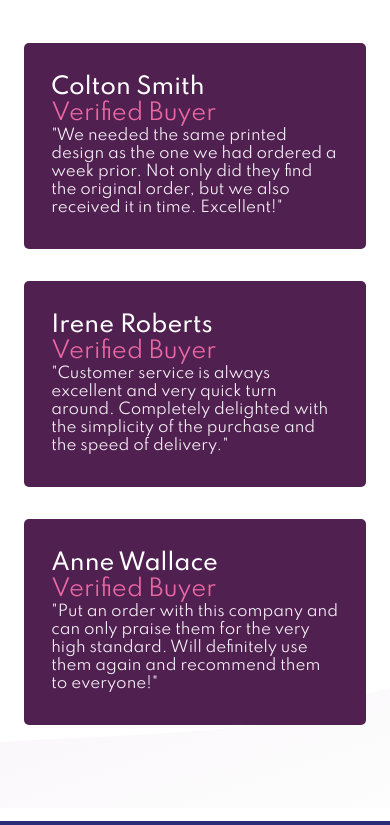
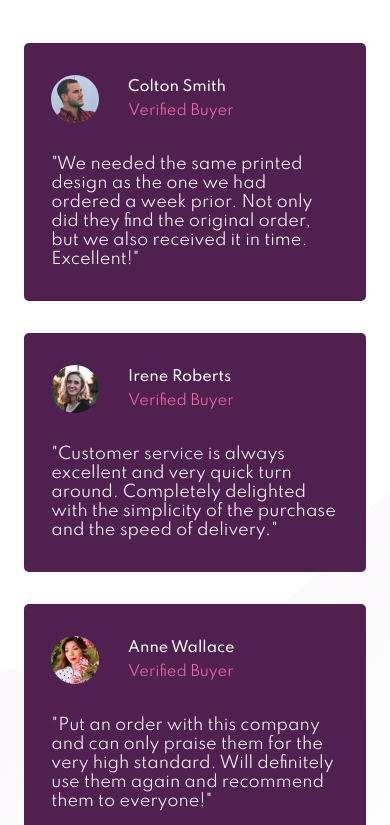
Before and after one commit to MatheusGSantos/social-proof-section, a plain HTML site: page index.html in a window 390 px wide. Shown: the part 510-1335 px from the top of the page. Drawn offline with Linux system fonts and the light colour scheme.

Commit message:
finish mobile design

```diff
--- a/index.html
+++ b/index.html
@@ -43,8 +43,8 @@
           <div class="presentation">
             <h1><strong>10,000+ of our users love our products.</strong></h1>
 
-            <h2>We only provide great products combined with excellent customer service.
-              See what our satisfied customers are saying about our services.</h2>
+            <p>We only provide great products combined with excellent customer service.
+              See what our satisfied customers are saying about our services.</p>
           </div>
 
           <div class="ratings">
@@ -80,25 +80,45 @@
 
         <div class="card-container">
           <div id="colton-card" class="card">
+            <div class="card-top">
+              <img src="./images/image-colton.jpg" alt="user-photo">
+              <div class="user-information">
                 <h2 class="user-name">Colton Smith</h2>
                 <h2 class="user-status">Verified Buyer</h2>
+              </div>
+            </div>
+
             <p class="testimonial">
               "We needed the same printed design as the one we had ordered a week prior.
               Not only did they find the original order, but we also received it in time.
               Excellent!"
             </p>
           </div>
+
           <div id="irene-card" class="card">
+            <div class="card-top">
+              <img src="./images/image-irene.jpg" alt="user-photo">
+              <div class="user-information">
                 <h2 class="user-name">Irene Roberts</h2>
                 <h2 class="user-status">Verified Buyer</h2>
+              </div>
+            </div>
+
             <p class="testimonial">
               "Customer service is always excellent and very quick turn around. Completely
               delighted with the simplicity of the purchase and the speed of delivery."
             </p>
           </div>
+
           <div id="anne-card" class="card">
+            <div class="card-top">
+              <img src="./images/image-anne.jpg" alt="user-photo">
+              <div class="user-information">
                 <h2 class="user-name">Anne Wallace</h2>
                 <h2 class="user-status">Verified Buyer</h2>
+              </div>
+            </div>
+
             <p class="testimonial">
               "Put an order with this company and can only praise them for the very high
               standard. Will definitely use them again and recommend them to everyone!"
--- a/styles/style.css
+++ b/styles/style.css
@@ -67,7 +67,7 @@ main {
   line-height: 1.9rem;
 }
 
-.presentation h2 {
+.presentation p {
   color: var(--dark-grayish-magenta);
   font-weight: 500;
   font-size: 14px;
@@ -111,6 +111,25 @@ main {
   margin-bottom: 2rem;
   border-radius: 5px;
   padding: 2rem 1.7rem;
+  display: flex;
+  flex-direction: column;
+}
+
+.card-top {
+  display: flex;
+  margin-bottom: 2rem;
+}
+
+.card-top img {
+  border-radius: 50%;
+  width: 3rem;
+  height: 3rem;
+  margin-right: 1.8rem;
+}
+
+.user-information h2 {
+  font-size: 0.9rem;
+  line-height: 1.5rem;
 }
 
 .card #anne-card {
@@ -129,6 +148,7 @@ main {
 
 .testimonial {
   color: var(--light-grayish-magenta);
+  font-size: 1rem;
 }
 
 #bottom-bg-img {
@@ -137,7 +157,7 @@ main {
   background-repeat: no-repeat;
   position: absolute;
   bottom: 0;
-  height: 10%;
+  height: 31%;
   width: 100%;
 }
 
```
Lines whose indentation alone changed are shown as unchanged.
